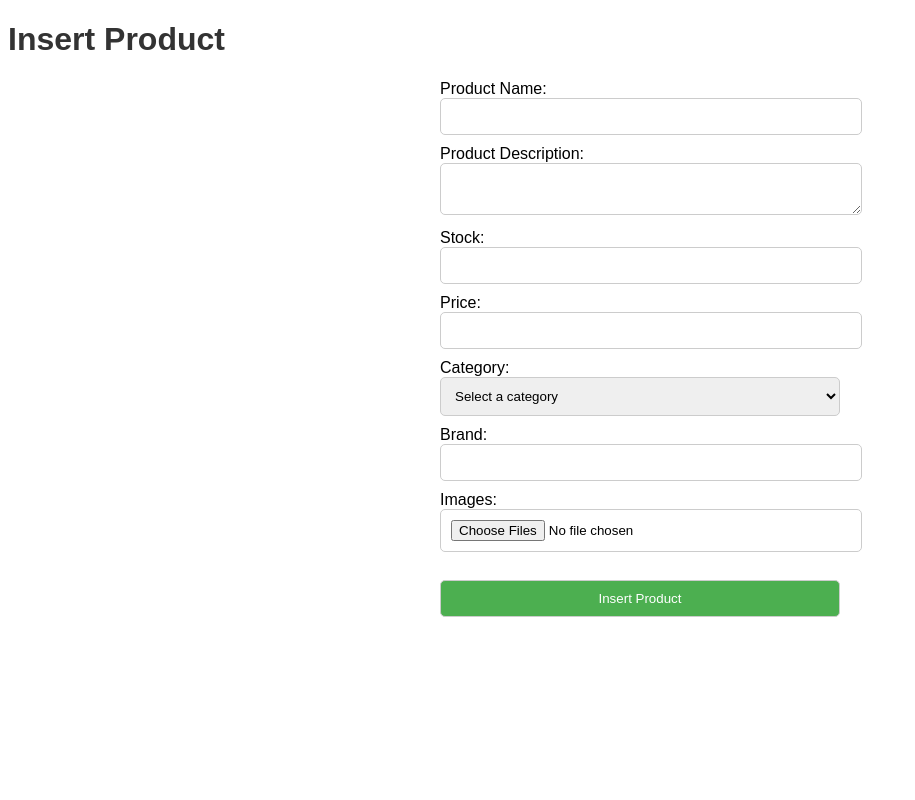
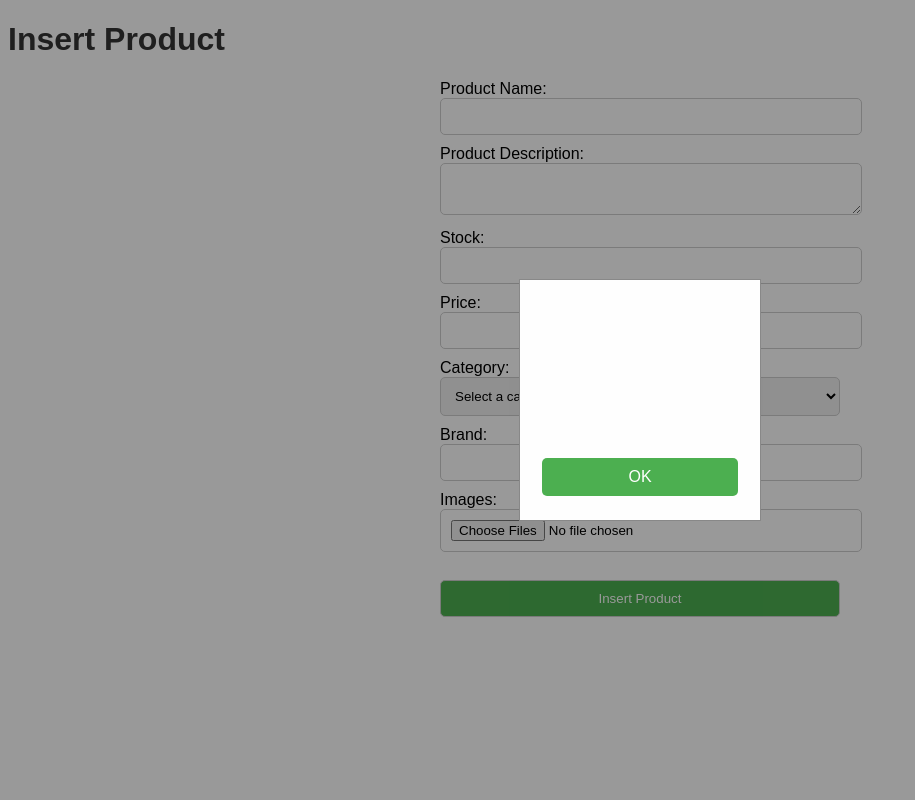
Before and after one commit to Noel1100/Mini-Project, a PHP site: page /insert_items.php in a window 1280 px wide. Shown: the whole page, without its empty margins (0-915 px from the left). Run offline with PHP 8.4, Linux system fonts and the light colour scheme; data that the repository does not hold is empty.

Commit message:
minor changes

```diff
--- a/admin.php
+++ b/admin.php
@@ -33,7 +33,7 @@
         </div>
         <div class="btn-group" role="group" aria-label="Admin Actions">
             <a href="" class="btn btn-success">View Products</a>
-            <a href="" class="btn btn-success">Insert Products</a>
+            <a href="insert_items.php" class="btn btn-success">Insert Products</a>
             <a href="" class="btn btn-success">View Categories</a>
             <a href="" class="btn btn-success">Insert Categories</a>
             <a href="" class="btn btn-success">View Brands</a>
--- a/insert_items.php
+++ b/insert_items.php
@@ -105,6 +105,51 @@ $conn->close();
         ul li:last-child {
             margin-bottom: 0;
         }
+          /* Modal styles */
+          .modal {
+            display: none;
+            position: fixed;
+            z-index: 1;
+            left: 0;
+            top: 0;
+            width: 100%;
+            height: 100%;
+            overflow: auto;
+            background-color: rgb(0,0,0);
+            background-color: rgba(0,0,0,0.4);
+            align-items: center;
+            justify-content: center;
+        }
+
+        .modal-content {
+            background-color: #fefefe;
+            border: 1px solid #888;
+            width: 200px; /* Set the width of the modal */
+            height: 200px; /* Set the height of the modal */
+            padding: 20px;
+            text-align: center;
+            display: flex;
+            flex-direction: column;
+            justify-content: space-between;
+        }
+
+        .close {
+            background-color: #4CAF50;
+            color: white;
+            border: none;
+            padding: 10px 20px;
+            text-align: center;
+            text-decoration: none;
+            display: inline-block;
+            font-size: 16px;
+            margin: 4px 2px;
+            cursor: pointer;
+            border-radius: 5px;
+        }
+
+        .close:hover {
+            background-color: #45a049;
+        }
     </style>
 </head>
 <body>
@@ -158,12 +203,23 @@ $conn->close();
     unset($_SESSION['uploaded_files']);
     ?>
 
+  <!-- Modal -->
+  <div id="successModal" class="modal">
+        <div class="modal-content">
+            <p><?php echo $successMessage; ?></p>
+            <button class="close" onclick="closeModal()">OK</button>
+        </div>
+    </div>
+
     <script>
-        // Display a success message if redirected with a parameter
-        const urlParams = new URLSearchParams(window.location.search);
-        const successMessage = urlParams.get('successMessage');
-        if (successMessage) {
-            alert(successMessage);
+        // Display the success modal
+        const modal = document.getElementById('successModal');
+
+        modal.style.display = 'flex';
+
+        // Close the modal when the user clicks the OK button
+        function closeModal() {
+            modal.style.display = 'none';
         }
     </script>
 </body>
```
